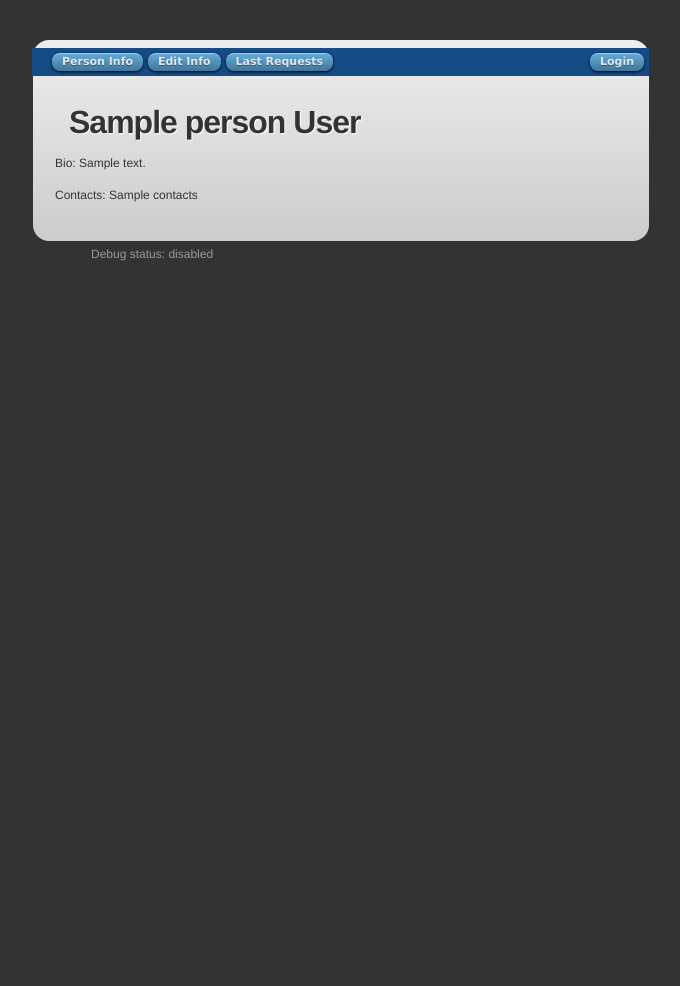
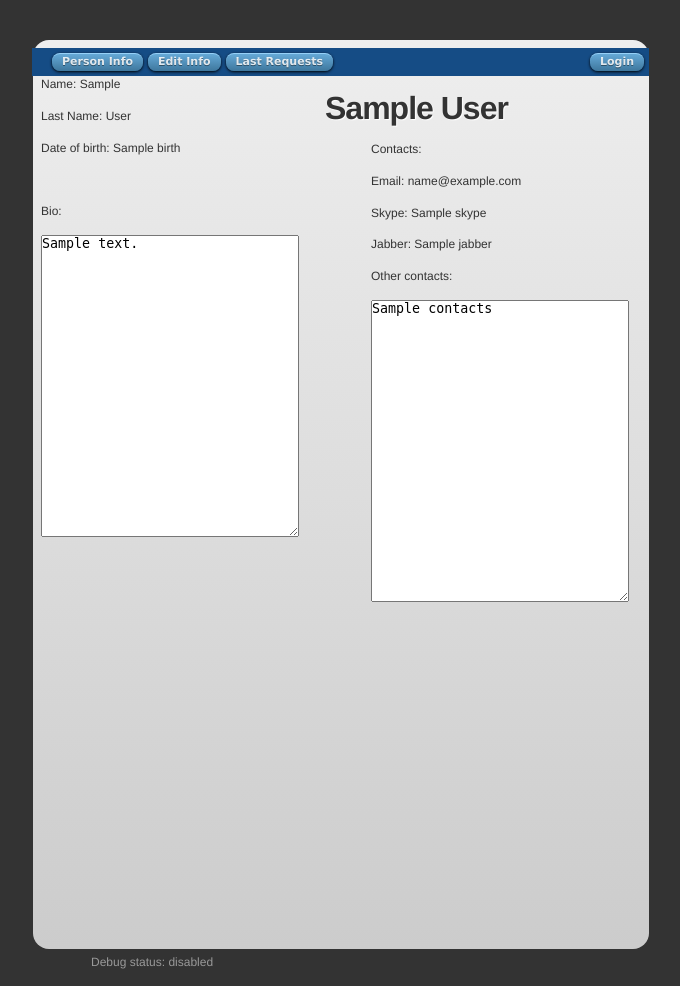
Before and after one commit to crchemist/42test, a Django app: template t42cc/templates/person.html in a window 1280 px wide. Shown: the whole page, without its empty margins (299-979 px from the left). Before the commit the page ends 261 px from the top, so only its background shows below. Run offline with Django 3.2, Linux system fonts and the light colour scheme; the template is opened without the code that fills it: most values are stand-ins (such as "Sample title", 1, 10 or a date in 2020); some libraries are stand-ins or nearby versions.

Commit message:
added all neccessary info to frontpage

```diff
--- a/static/css/style.css
+++ b/static/css/style.css
@@ -33,7 +33,7 @@ a:focus { outline: 0; }
 	-moz-border-radius: 16px;
 }
 
-#main-content { padding: 14px; }
+#main-content { padding-bottom: 800px; }
 
 h1 { font: bold 32px Helvetica, Arial, Sans-Serif; letter-spacing: -1px; padding: 14px; color: #333; text-shadow: 1px 1px 1px white; }
 p { margin: 0 0 15px 0; }
@@ -84,6 +84,15 @@ nav ul li a:active, nav ul li a.current {
     text-align:right;
 }
 
+#left-column {
+    float: left;
+    width: 45%;
+}
+#right-column {
+    float: right;
+    width: 45%;
+}
+
 footer { color: #999; margin: 0 auto; width: 500px; }
 
 form {
--- a/t42cc/fixtures/initial_data.json
+++ b/t42cc/fixtures/initial_data.json
@@ -1,10 +1,14 @@
-[{
-  "pk": 1,
-  "model": "t42cc.Person",
-  "fields": {
-    "name": "Mykola",
-    "surname": "Kharechko",
-    "bio": "my bio",
-    "contacts": "no contacts"
-  }
-}]
+[
+    {
+        "pk": 1,
+        "model": "t42cc.person",
+        "fields": {
+            "bio": "Developer from Lviv, Ukraine.",
+            "contacts": "Facebook: mykola kharechko\nTwitter: crchemist",
+            "user": 1,
+            "birth": "10/06/2002",
+            "skype": "mykola_kharechko",
+            "jabber": "crchemist@gmail.com"
+        }
+    }
+]
--- a/t42cc/templates/base.html
+++ b/t42cc/templates/base.html
@@ -29,10 +29,10 @@
           </ul>
         </nav>
       </header>
-      <section id="main-content">
+      <div id="main-content">
         {% block content %}
         {% endblock %}
-      </section>
+      </div>
     </div>
     <footer>
       <p><span>Debug status:</span>
--- a/t42cc/templates/person.html
+++ b/t42cc/templates/person.html
@@ -1,10 +1,26 @@
 {% extends "base.html" %}
 {% load t42tags %}
 {% block content %}
-  <h1 class="person">{{person.name}} {{person.surname}}</h1>
+  <h1 class="person">{{ person.user.first_name }} {{ person.user.last_name }}</h1>
     {% if user.is_superuser %}
-      <a class="edit-link" href="{%edit_link person%}">Edit(admin ui)</a>
+      <a class="edit-link" href="{% edit_link person %}">Edit(admin ui)</a>
     {% endif %}
-  <p><span>Bio:</span> {{person.bio}} </p>
-  <p><span>Contacts:</span> {{person.contacts}}</p>
+  <div id="left-column">
+      <p><span>Name:</span> {{ person.user.first_name }} </p>
+      <p><span>Last Name:</span> {{ person.user.last_name }}</p>
+      <p><span>Date of birth:</span> {{ person.birth }} </p>
+      <p><span>&nbsp;</span></p>
+      <p><span>Bio:</span></p>
+      <textarea readonly="readonly" rows="20" cols="30">{{ person.bio }}
+      </textarea>
+  </div>
+  <div id="right-column">
+      <p><span>Contacts:</span></p>
+      <p><span>Email:</span> {{ person.user.email }}</p>
+      <p><span>Skype:</span> {{ person.skype }}</p>
+      <p><span>Jabber:</span> {{ person.jabber }}</p>
+      <p><span>Other contacts:</span></p>
+      <textarea readonly="readonly" rows="20" cols="30">{{ person.contacts }}
+      </textarea>
+  </div>
 {% endblock %}
```
Also changed, not shown: t42cc/models.py (+17 -3 lines).
